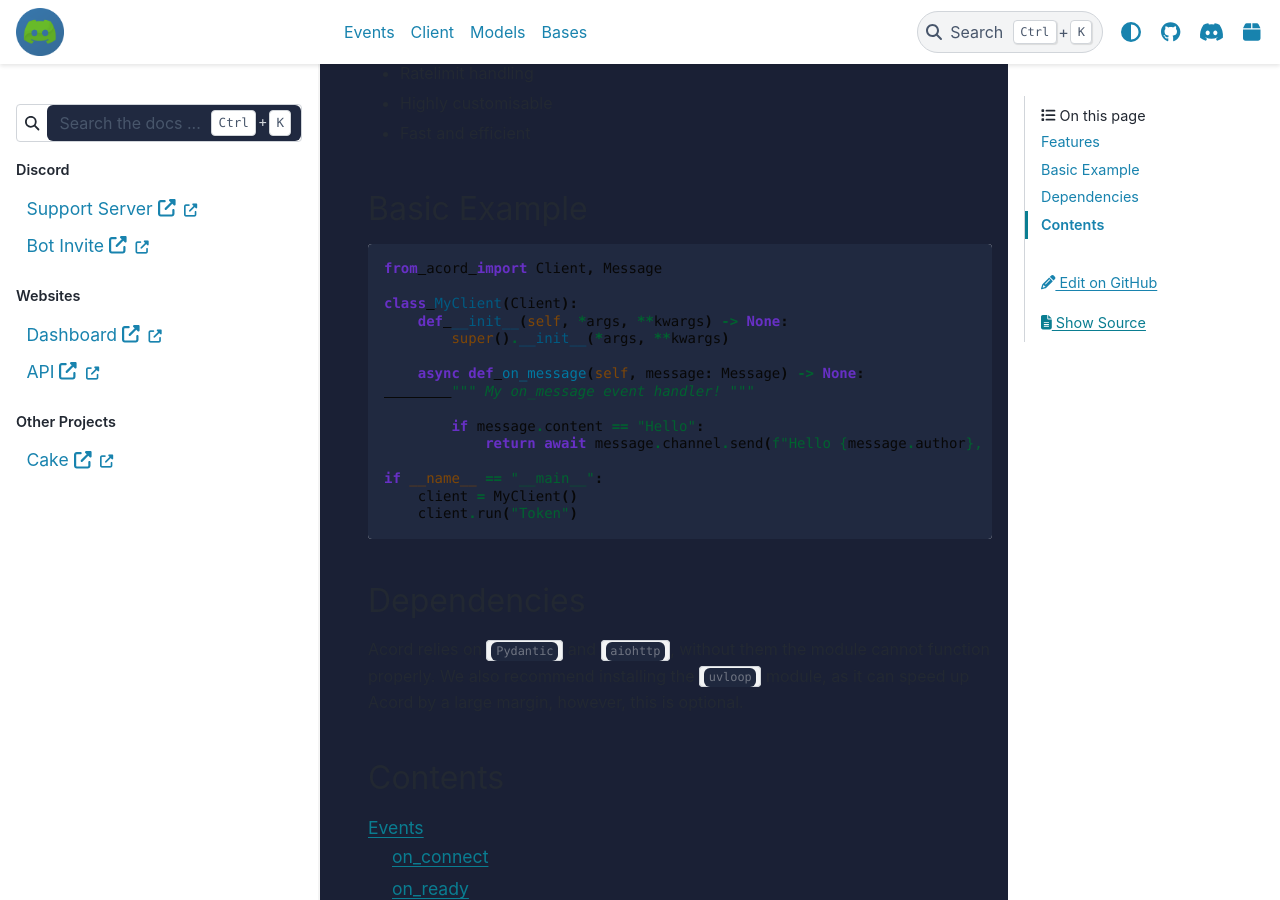
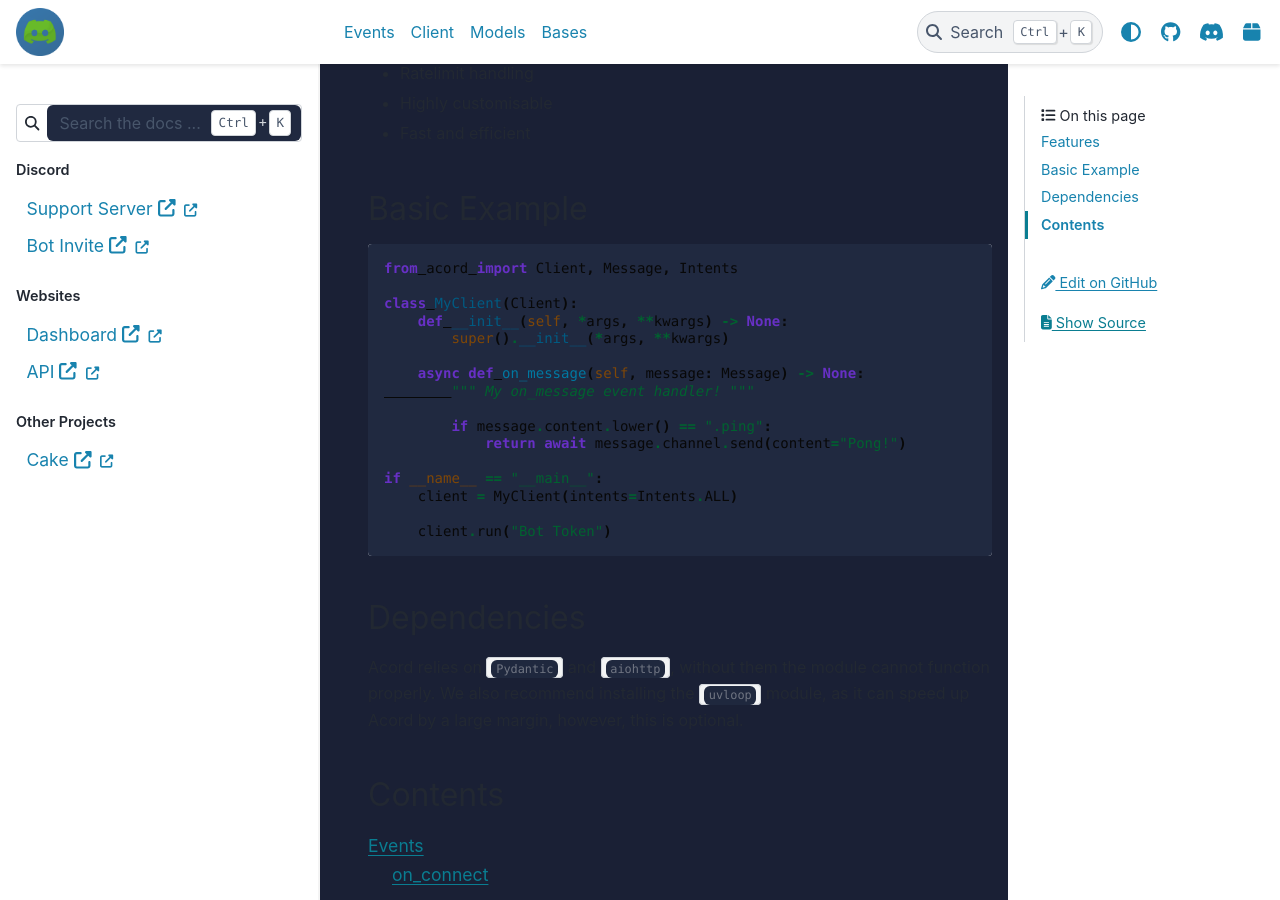
Before and after one commit to Mecha-Karen/acord, a Sphinx documentation site: the page built from docs/source/index.rst, in a window 1280 px wide and 900 px high, scrolled down 466 px. Built offline with Sphinx 7.4.7 and the PyData theme 0.15.4, drawn with Linux system fonts in a browser that asks for light colours.

Commit message:
Updat examples

```diff
--- a/docs/source/index.rst
+++ b/docs/source/index.rst
@@ -43,7 +43,7 @@ Basic Example
 
 .. code-block:: py
 
-    from acord import Client, Message
+    from acord import Client, Message, Intents
 
     class MyClient(Client):
         def __init__(self, *args, **kwargs) -> None:
@@ -52,12 +52,13 @@ Basic Example
         async def on_message(self, message: Message) -> None:
             """ My on_message event handler! """
 
-            if message.content == "Hello":
-                return await message.channel.send(f"Hello {message.author}, I am {self.user}!")
+            if message.content.lower() == ".ping":
+                return await message.channel.send(content="Pong!")
 
     if __name__ == "__main__":
-        client = MyClient()
-        client.run("Token")
+        client = MyClient(intents=Intents.ALL)
+
+        client.run("Bot Token")
 
 Dependencies
 ============
```
Also changed, not shown: README.md (+8 -10 lines).
